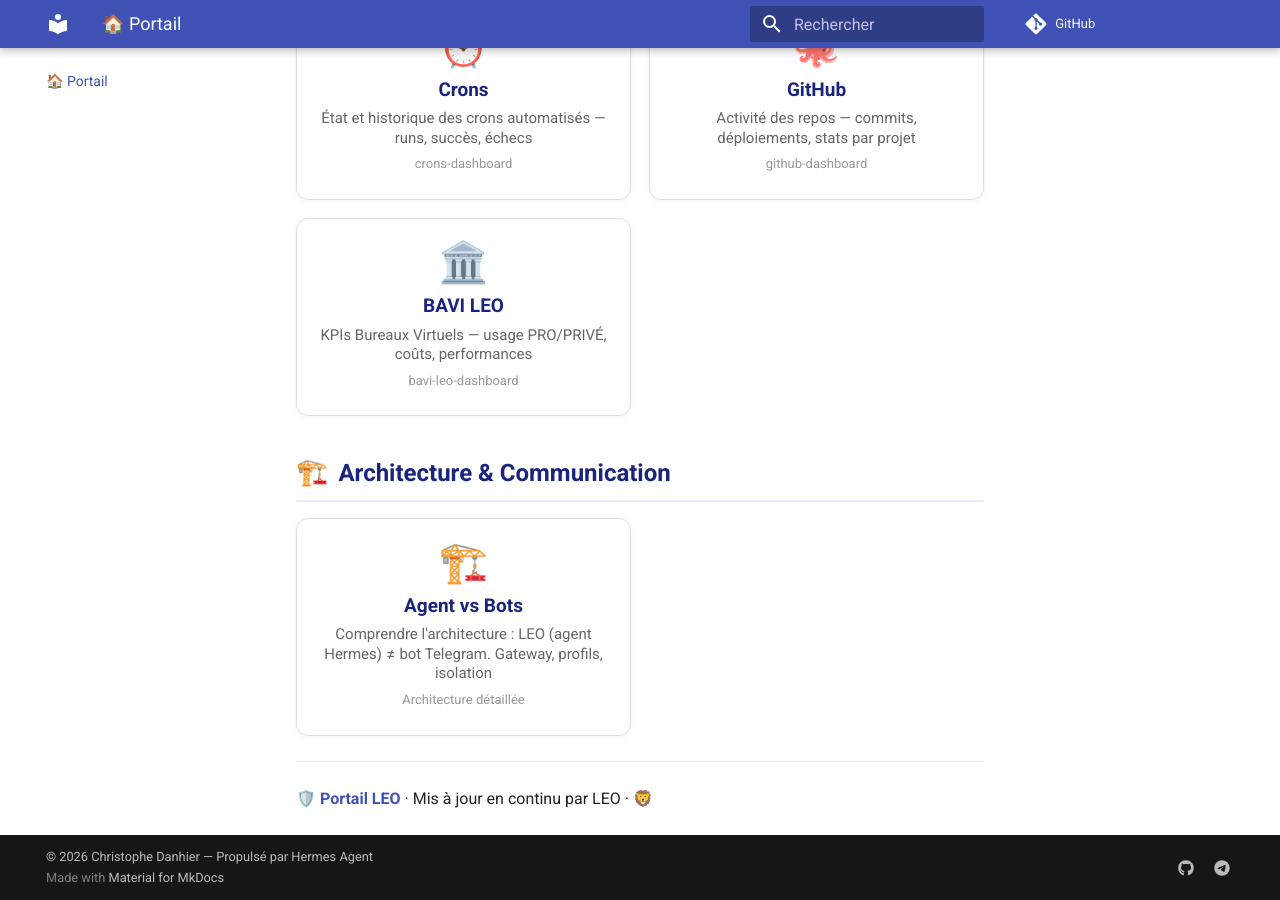
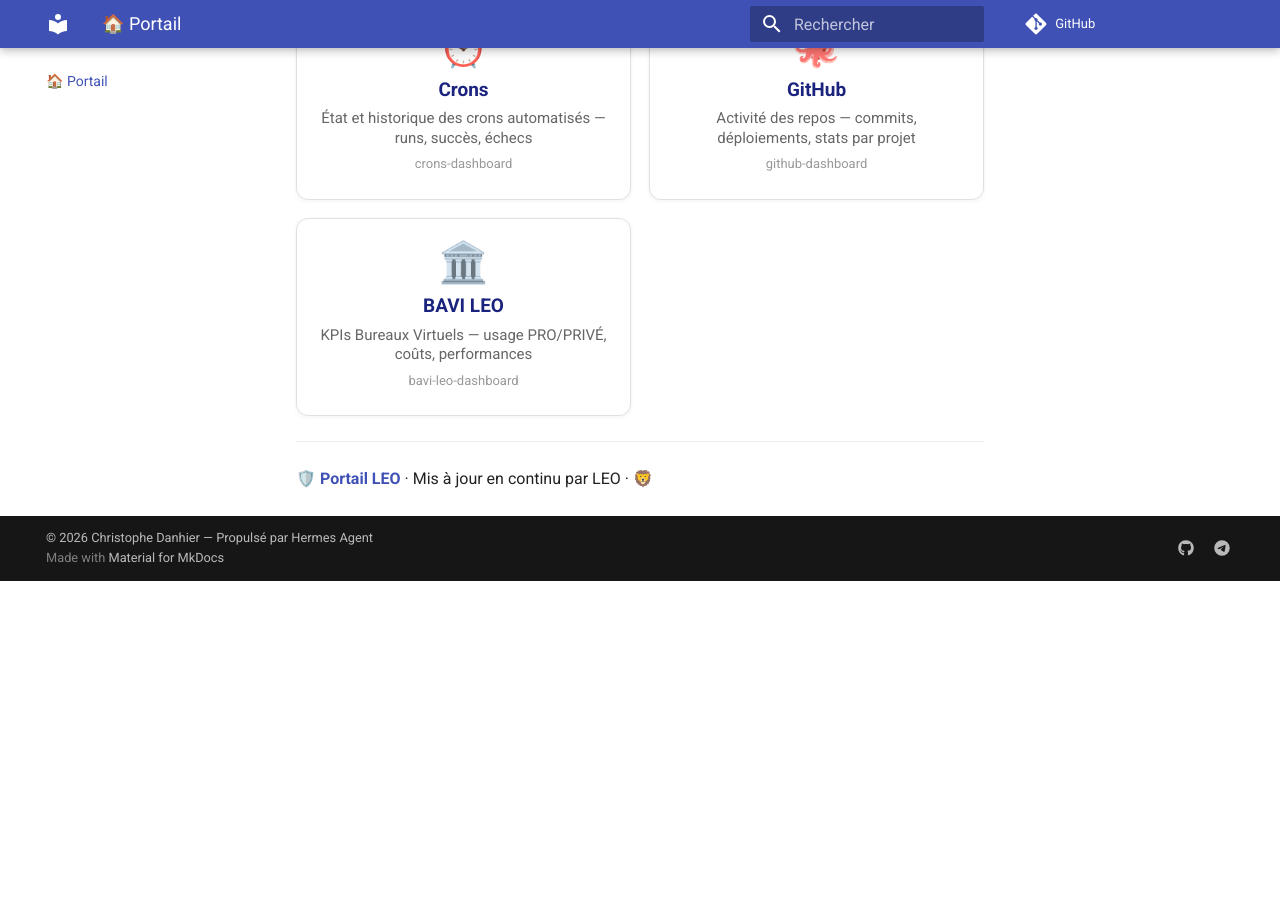
Before and after one commit to christophedanhier-hash/hermes-wiki, an MkDocs documentation site: the page built from docs/index.md, in a window 1280 px wide and 900 px high, scrolled down 1219 px. Built offline with MkDocs 1.6.1 and Material for MkDocs 9.7.7, drawn with Linux system fonts in a browser that asks for light colours; comment, search, counter and statistics services are not loaded; after the commit the page ends 1800 px from its top, so only the background shows below that; some of the changed text lies outside the part shown.

Commit message:
fix: Wiki LEO pointe sur hermes-wiki/hermes/, Wiki BAVI sur BAVI_LEO/wiki/, suppr section Architecture

```diff
--- a/docs/index.md
+++ b/docs/index.md
@@ -126,11 +126,11 @@
     <div class="url">hermes-wiki/hermes</div>
 </a>
 
-<a href="https://christophedanhier-hash.github.io/BAVI_LEO/" class="portail-card" target="_blank" rel="noreferrer noopener">
+<a href="https://christophedanhier-hash.github.io/BAVI_LEO/wiki/" class="portail-card" target="_blank" rel="noreferrer noopener">
     <div class="icon">🏛️</div>
     <div class="title">Wiki BAVI</div>
     <div class="desc">Bureaux Agentiques Virtuels — PRO (Solidaris), OCA (T600), Voyages, Général</div>
-    <div class="url">BAVI_LEO</div>
+    <div class="url">BAVI_LEO/wiki</div>
 </a>
 
 </div>
@@ -176,19 +176,6 @@
 
 </div>
 
-<div class="section-title"><span class="emoji">🏗️</span>Architecture & Communication</div>
-
-<div class="portail-grid">
-
-<a href="hermes/architecture-communication/" class="portail-card">
-    <div class="icon">🏗️</div>
-    <div class="title">Agent vs Bots</div>
-    <div class="desc">Comprendre l'architecture : LEO (agent Hermes) ≠ bot Telegram. Gateway, profils, isolation</div>
-    <div class="url">Architecture détaillée</div>
-</a>
-
-</div>
-
 ---
 
 **🛡️ [Portail LEO](https://christophedanhier-hash.github.io/hermes-wiki/)** · Mis à jour en continu par LEO · 🦁
```
